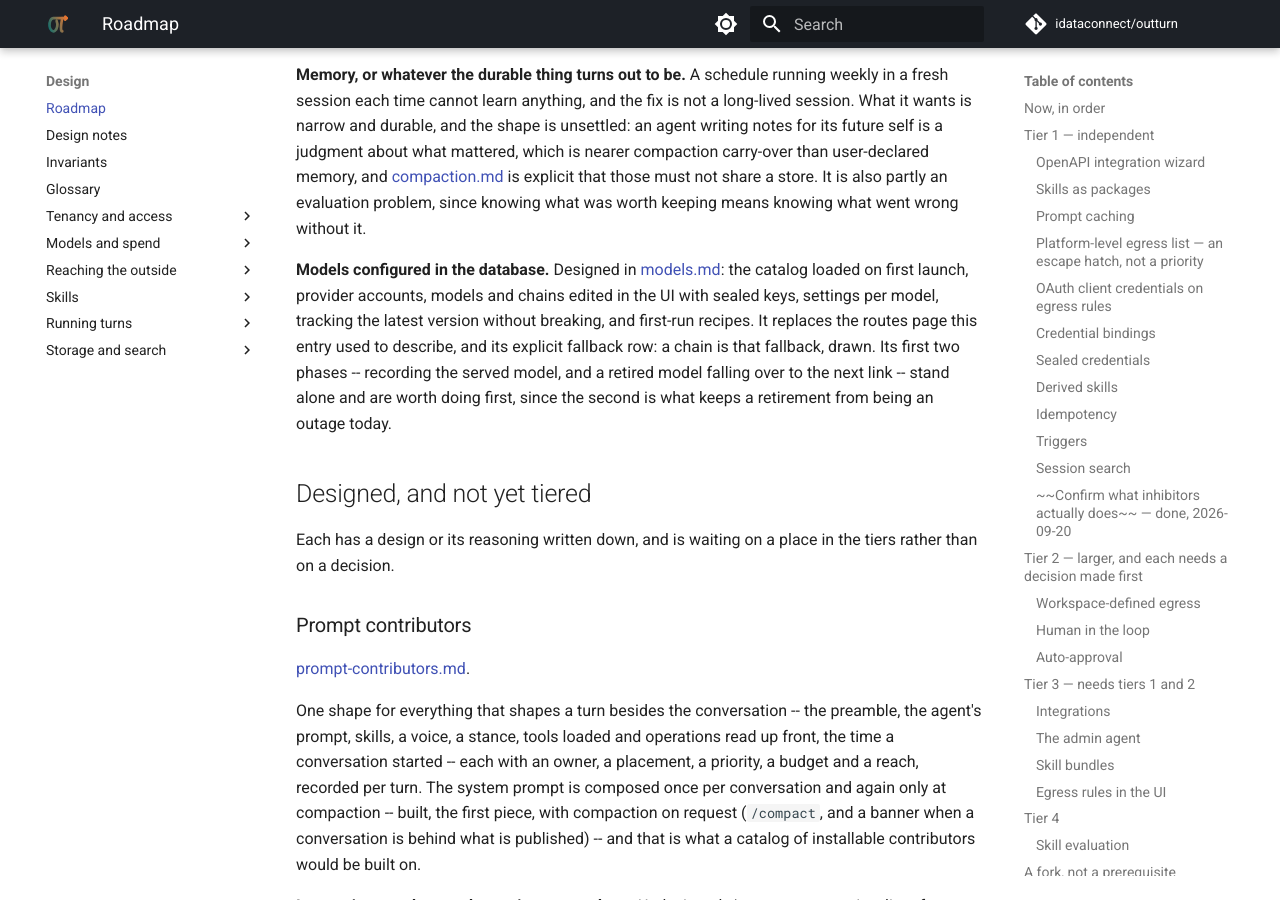
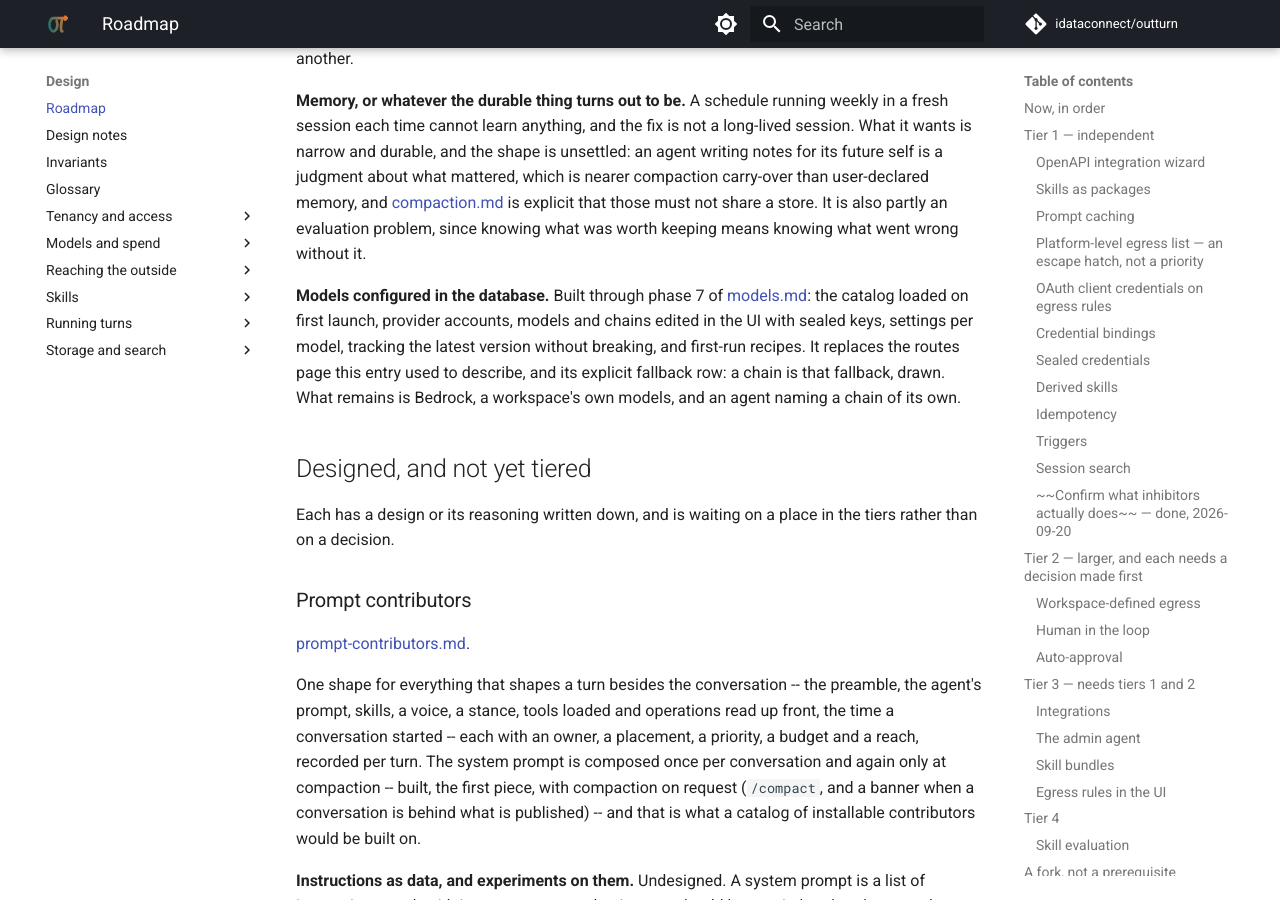
Before and after one commit to idataconnect/outturn, an MkDocs documentation site: the page built from docs/roadmap.md, in a window 1280 px wide and 900 px high, scrolled down 11928 px. Built offline with MkDocs 1.6.1 and Material for MkDocs 9.7.7, drawn with Linux system fonts in a browser that asks for light colours; comment, search, counter and statistics services are not loaded; some of the changed text lies outside the part shown.

Commit message:
Move the models work in the roadmap on to what remains
Co-Authored-By: Claude Opus 5.5 <noreply@anthropic.com>

```diff
--- a/docs/roadmap.md
+++ b/docs/roadmap.md
@@ -18,8 +18,8 @@ The working queue: what is being done next, short enough to keep in your head.
 Everything below it is the longer view. An item leaves this list when it is
 committed and verified, and new work goes in where it belongs, not at the end.
 
-1. **Phases 7 and 8 of [models](models.md):** the chain editor and
-   first-run setup, and Bedrock.
+1. **Phase 8 of [models](models.md):** Bedrock, which the same-model
+   recipe needs; and retiring `OUTTURN_DEFAULT_MODEL` now that setup exists.
 
 ## Tier 1 — independent
 
@@ -561,15 +561,13 @@ mattered, which is nearer compaction carry-over than user-declared memory, and
 evaluation problem, since knowing what was worth keeping means knowing what
 went wrong without it.
 
-**Models configured in the database.** Designed in [models.md](models.md):
+**Models configured in the database.** Built through phase 7 of [models.md](models.md):
 the catalog loaded on first launch, provider accounts, models and chains
 edited in the UI with sealed keys, settings per model, tracking the latest
 version without breaking, and first-run recipes. It replaces the routes page
 this entry used to describe, and its explicit fallback row: a chain is that
-fallback, drawn. Its first two phases -- recording the served model, and a
-retired model falling over to the next link -- stand alone and are worth
-doing first, since the second is what keeps a retirement from being an
-outage today.
+fallback, drawn. What remains is Bedrock, a workspace's own models, and an
+agent naming a chain of its own.
 
 ## Designed, and not yet tiered
 
```
